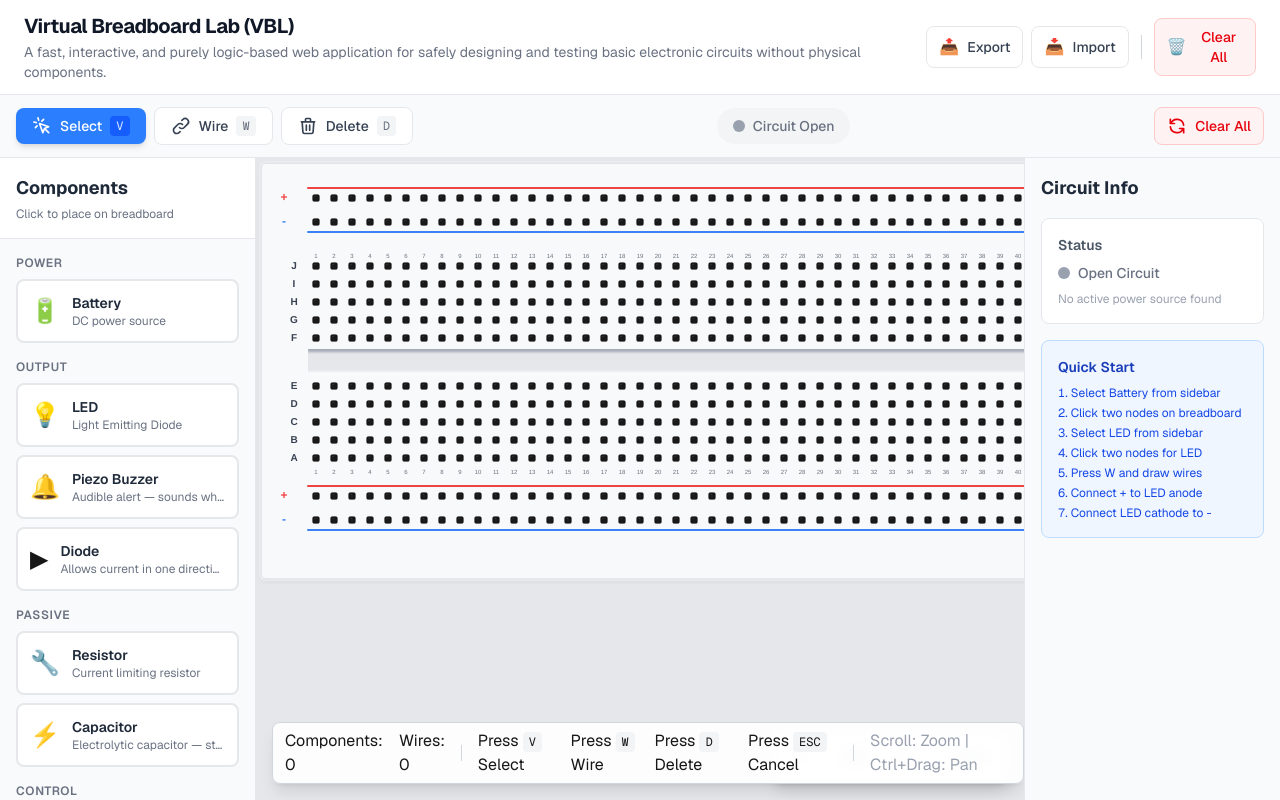
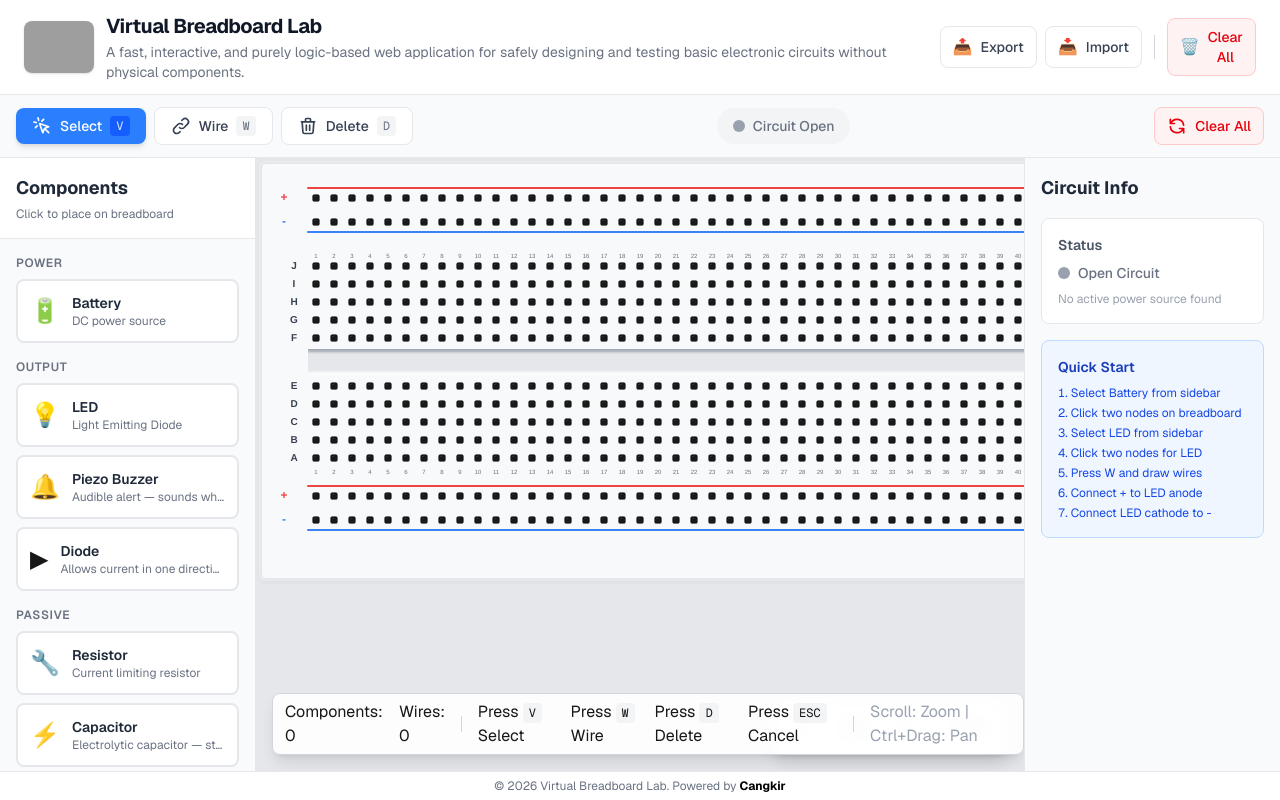
Before and after one commit to WageFolabessy/virtual-breadboard-lab, a Next.js app: page / in a window 1280 px wide. Built offline with nearby package versions, Linux system fonts and the light colour scheme; grey boxes are pictures that could not be loaded.

Commit message:
refactor: Optimize Zustand store selectors in Header with `useShallow` and add state optimization comments to `usePanZoom`.

```diff
--- /dev/null
+++ b/src/components/Footer.tsx
@@ -0,0 +1,19 @@
+import React from "react";
+
+export const Footer: React.FC = () => {
+  return (
+    <footer className="bg-white border-t border-gray-200 px-4 py-1.5 text-center text-xs text-gray-500 shrink-0">
+      &copy; {new Date().getFullYear()} Virtual Breadboard Lab. Powered by{" "}
+      <a
+        href="https://cangkir.tech"
+        target="_blank"
+        rel="noopener noreferrer"
+        className="font-bold text-black hover:underline transition-colors"
+      >
+        Cangkir
+      </a>
+    </footer>
+  );
+};
+
+export default Footer;
--- a/src/components/Header.tsx
+++ b/src/components/Header.tsx
@@ -2,6 +2,7 @@
 
 import React, { useRef } from "react";
 import { useCircuitStore } from "@/lib/store/circuit-store";
+import { useShallow } from "zustand/react/shallow";
 import { ActionButton } from "@/components/ui";
 
 // ---- Icons for Header Actions ----
@@ -9,11 +10,20 @@ const ExportIcon = () => <span className="text-base">📤</span>;
 const ImportIcon = () => <span className="text-base">📥</span>;
 const ClearIcon = () => <span className="text-base">🗑️</span>;
 
+import Image from "next/image";
+import logo from "@/app/icon.png";
+
 export const Header: React.FC = () => {
   const fileInputRef = useRef<HTMLInputElement>(null);
-  const exportCircuit = useCircuitStore((s) => s.exportCircuit);
-  const importCircuit = useCircuitStore((s) => s.importCircuit);
-  const clearAll = useCircuitStore((s) => s.clearAll);
+
+  // AGENTS.MD COMPLIANCE: Use useShallow for consistency (functions have stable refs, but this maintains pattern consistency)
+  const { exportCircuit, importCircuit, clearAll } = useCircuitStore(
+    useShallow((state) => ({
+      exportCircuit: state.exportCircuit,
+      importCircuit: state.importCircuit,
+      clearAll: state.clearAll,
+    })),
+  );
 
   const handleImportClick = () => {
     fileInputRef.current?.click();
@@ -48,18 +58,28 @@ export const Header: React.FC = () => {
 
   return (
     <header className="bg-white border-b border-gray-200 px-6 py-3 flex items-center justify-between shrink-0">
+      <div className="flex items-center gap-3">
+        <Image
+          src={logo}
+          alt="Virtual Breadboard Lab Logo"
+          width={70}
+          height={70}
+          className="rounded-lg shadow-sm"
+          priority
+        />
         <div>
           <h1
             className="text-xl font-bold text-gray-900 tracking-tight"
             title="A fast, interactive, and purely logic-based web application for safely designing and testing basic electronic circuits without physical components."
           >
-          Virtual Breadboard Lab (VBL)
+            Virtual Breadboard Lab
           </h1>
           <p className="text-sm text-gray-500 hidden md:block mt-0.5">
-          A fast, interactive, and purely logic-based web application for safely
-          designing and testing basic electronic circuits without physical
-          components.
+            A fast, interactive, and purely logic-based web application for
+            safely designing and testing basic electronic circuits without
+            physical components.
           </p>
+        </div>
       </div>
 
       {/* Action Buttons - Using extracted ActionButton component */}
--- a/src/components/simulator/Workspace.tsx
+++ b/src/components/simulator/Workspace.tsx
@@ -31,6 +31,7 @@ import { Wire, WirePreview } from "./Wire";
 import { renderComponent } from "./ComponentRegistry";
 import { ComponentInfoPanel, WireInfoPanel } from "./panels";
 import { Header } from "@/components/Header";
+import { Footer } from "@/components/Footer";
 import { useHydration } from "@/hooks/useHydration";
 import {
   useCircuitActions,
@@ -181,7 +182,9 @@ export const Workspace: React.FC = () => {
                 {components.map((component) => {
                   const isSelected = selectedComponentId === component.id;
                   const isActive = isComponentActive(component.id);
-                  const simulationState = simulation.componentStates.get(component.id);
+                  const simulationState = simulation.componentStates.get(
+                    component.id,
+                  );
 
                   return renderComponent({
                     component,
@@ -302,6 +305,9 @@ export const Workspace: React.FC = () => {
           </div>
         </div>
       </div>
+
+      {/* Footer (Extracted per AGENTS.md) */}
+      <Footer />
     </div>
   );
 };
```
Also changed, not shown: src/hooks/usePanZoom.ts (+6 -1 lines). Lines whose indentation alone changed are shown as unchanged.
